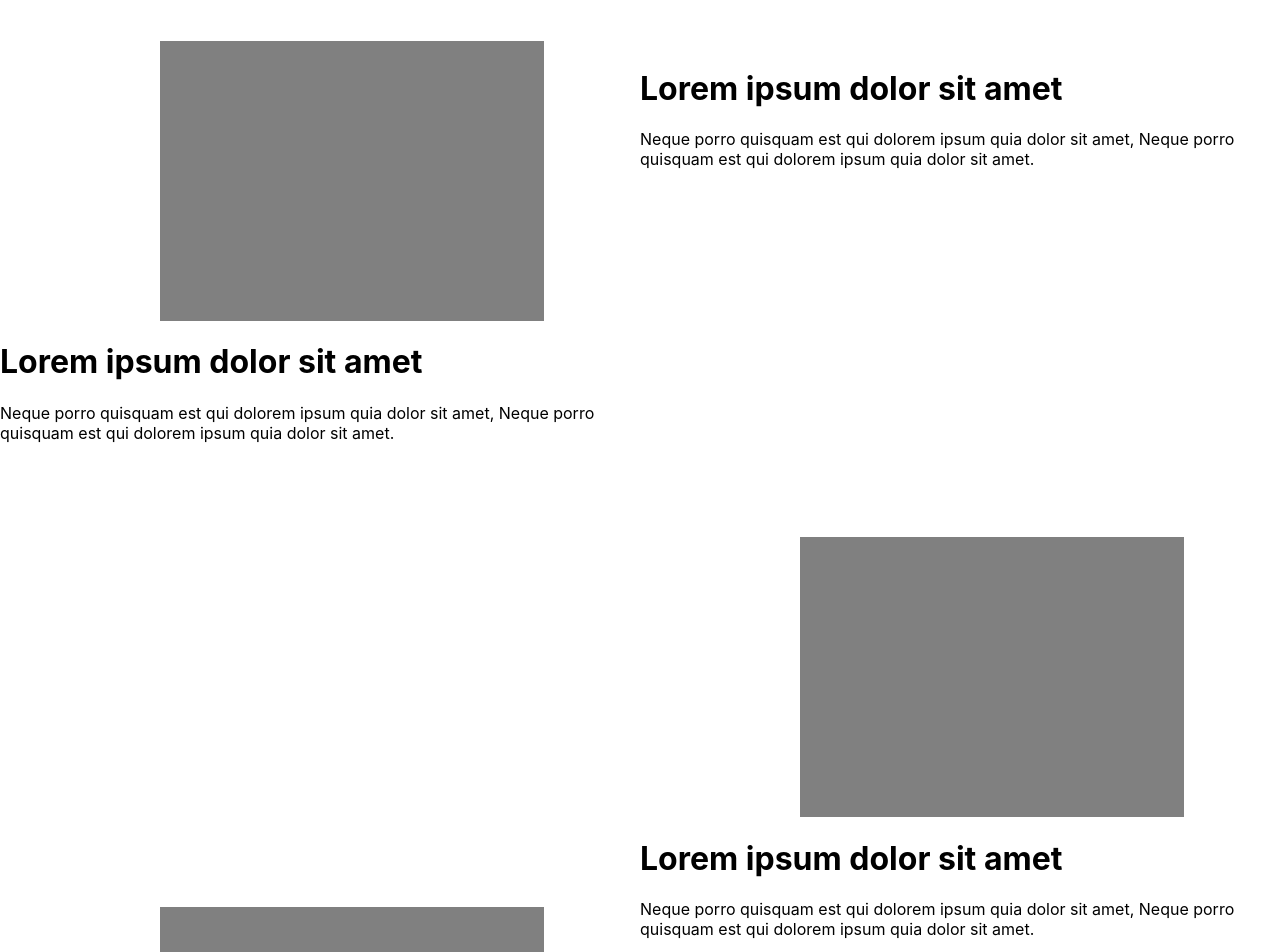
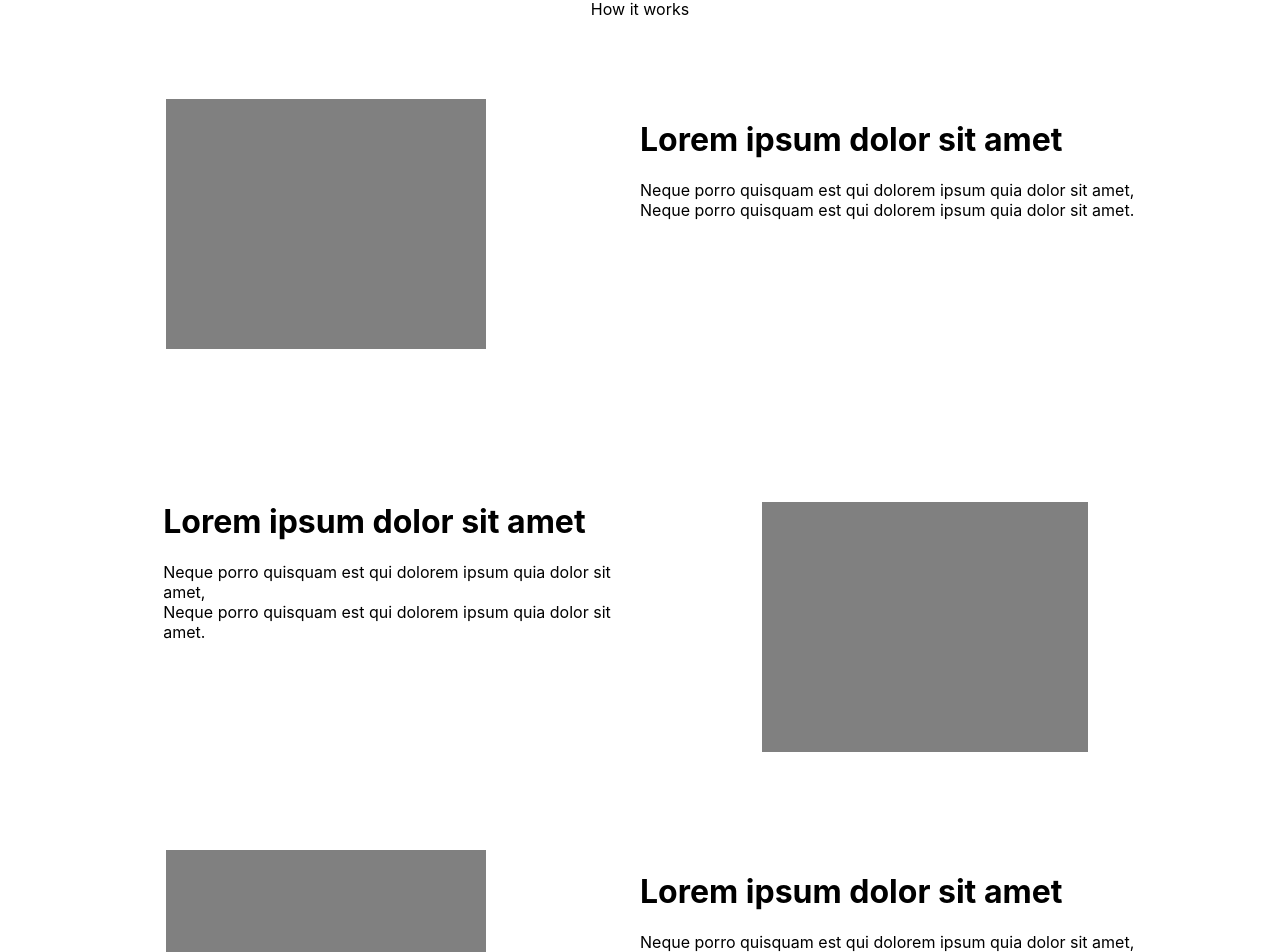
Before and after one commit to zarszz/pc-user-front, a React (Create React App) app: page /how-it-works in a window 1280 px wide. Shown: the part 200-1152 px from the top of the page. Built offline with nearby package versions, Linux system fonts and the light colour scheme.

Commit message:
try to heroku

```diff
--- a/package.json
+++ b/package.json
@@ -3,7 +3,9 @@
   "version": "0.1.0",
   "private": true,
   "dependencies": {
+    "axios": "^0.18.0",
     "create-react-context": "^0.2.3",
+    "jquery": "^3.4.0",
     "react": "^16.8.6",
     "react-dom": "^16.8.6",
     "react-router-dom": "^5.0.0",
--- a/src/App.js
+++ b/src/App.js
@@ -10,19 +10,20 @@ import HowItWork from './common/how-it-works';
 import LandingPage from './landing-page';
 
 import UserDashboard from './user/user-dashboard';
-import UserSignIn from './user/signin';
-import UserSignUpPage from './user/signup';
+import Login from './user/user-feature/signin';
+import UserSignUpPage from './user/user-feature/signup';
 
 
 
 class App extends Component {
+
   render() {
     return (
       <div>
         <Router>
           <Header />
           <Route exact path="/" component={LandingPage} />
-          <Route path ="/signin" component={UserSignIn} />
+          <Route path ="/signin" component={Login} />
           <Route path ="/how-it-works" component={HowItWork} />
           <Route path ="/reward" component={Reward} />
           <Route path ="/user-dashboard" component={UserDashboard} />
--- a/src/common/how-it-works.css
+++ b/src/common/how-it-works.css
@@ -1,76 +1,81 @@
 .title{
-  padding-top: 5%;
+  padding-top: 7%;
   text-align: center;
+  padding-bottom: 5%;
 }
 
-.col1{
+.tutor1{
+  width: 100%;
+}
+
+.tutor1 .tutor-image-1{
+  width: 25%;
+  display: inline-block;
+  padding-left: 13%;
+}
+
+.tutor1 .tutor-image-1 .image-1{
+  width: 100%;
+  height: 250px;
+  background: gray;
+
+}
+
+.tutor1 .tutor-text-1{
+  width: 50%;
+  float: right;
+}
+
+.tutor2{
+  width: 100%;
+  padding-top: 10%;
+}
+
+.tutor2 .tutor-text-2{
+  padding-left: 15%;
+}
+.tutor2 .tutor-text-2 .text-2{
   width: 50%;
 }
 
-.tutor-image-1{
-  padding-left: 25%;
-  padding-top: 5%;
+.tutor2 .tutor-image-2{
+  padding-right: 15%;
 }
 
-.tutor-image-1 .image-1{
-  width: 80%;
-  height: 280px;
+.tutor2 .tutor-image-2 .image-2{
+  width: 30%;
+  float: right;
   background: gray;
+  height: 250px;
 }
 
-.tutor-text-2{
+.tutor3{
+  width: 100%;
+  padding-top: 15%;
+}
+
+.tutor3 .tutor-image-3{
+  width: 25%;
+  display: inline-block;
+  padding-left: 13%;
+}
+
+.tutor3 .tutor-image-3 .image-3{
+  width: 100%;
+  height: 250px;
+  background: gray;
 
 }
 
-.text-2{
-
+.tutor3 .tutor-text-3{
+  width: 50%;
+  float: right;
 }
 
-.tutor-image-3{
-  padding-left: 25%;
-  padding-top: 70%;
-}
-
-.tutor-image-3 .image-3{
-  width: 80%;
-  height: 280px;
-  background: gray;
-}
-
-.col2{
-  width: 50%;
-}
-
-.tutor-text-1{
-
-}
-
-.text-1{
-
-}
-
-.tutor-text-3{
-
-}
-
-.text-3{
-
-}
-
-.tutor-image-2{
-  padding-left: 25%;
-  padding-top: 55%;
-}
-
-.tutor-image-2 .image-2{
-  width: 80%;
-  height: 280px;
-  background: gray;
-}
 
 .footer{
   width: 80%;
-  padding-top: 90%;
+  padding-top: 10%;
   padding-bottom: 5%;
   padding-left: 8%;
 }
--- a/src/common/how-it-works.js
+++ b/src/common/how-it-works.js
@@ -9,49 +9,56 @@ class HowItWork extends React.Component {
           <div className="title">
             <p>How it works</p>
           </div>
-          <div className="col1">
+
+          <div className="tutor1">
             <div className="tutor-image-1">
               <div className="image-1">
+              </div>
+            </div>
+            <div className="tutor-text-1">
+              <div className="text-1">
+                <h1>Lorem ipsum dolor sit amet</h1>
+                <p>Neque porro quisquam est qui dolorem ipsum quia dolor sit amet, <br />
+                  Neque porro quisquam est qui dolorem ipsum quia dolor sit amet.
+                </p>
+              </div>
+            </div>
+          </div>
 
-              </div>
+          <div className="tutor2">
+            <div className="tutor-image-2">
+              <div className="image-2">
+
               </div>
               <div className="tutor-text-2">
                 <div className="text-2">
                   <h1>Lorem ipsum dolor sit amet</h1>
-              <p>Neque porro quisquam est qui dolorem ipsum quia dolor sit amet,
+                  <p>Neque porro quisquam est qui dolorem ipsum quia dolor sit amet,<br />
                     Neque porro quisquam est qui dolorem ipsum quia dolor sit amet.</p>
                 </div>
               </div>
-            <div className="tutor-image-3">
-              <div className="image-3">
-
             </div>
           </div>
 
-          </div>
-          <div className="col2">
-            <div className="tutor-text-1">
-              <div className="text-1">
-              <h1>Lorem ipsum dolor sit amet</h1>
-              <p>Neque porro quisquam est qui dolorem ipsum quia dolor sit amet,
-              Neque porro quisquam est qui dolorem ipsum quia dolor sit amet.
-              </p>
-              </div>
-            </div>
-            <div className="tutor-image-2">
-              <div className="image-2">
+          <div className="tutor3">
+            <div className="tutor-image-3">
+              <div className="image-3">
 
               </div>
             </div>
             <div className="tutor-text-3">
               <div className="text-3">
                 <h1>Lorem ipsum dolor sit amet</h1>
-              <p>Neque porro quisquam est qui dolorem ipsum quia dolor sit amet,
+                <p>Neque porro quisquam est qui dolorem ipsum quia dolor sit amet, <br />
                   Neque porro quisquam est qui dolorem ipsum quia dolor sit amet.
               </p>
               </div>
+
             </div>
           </div>
+
+        </div>
+
         <div className="footer">
           <center>
             <div className="footer-box">
@@ -67,7 +74,6 @@ class HowItWork extends React.Component {
           </center>
         </div>
       </div>
-      </div>
     );
   }
 }
--- a/src/landing-page.css
+++ b/src/landing-page.css
@@ -40,6 +40,7 @@
   padding-top: 2%;
 }
 
+
 .col2{
   padding-top: 3%;
   float: right;
--- a/src/landing-page.js
+++ b/src/landing-page.js
@@ -18,8 +18,10 @@ class LandingPage extends React.Component {
             <br />
           </div>
           <div className="option">
-            <a href="/user-dashboard">Tukar botol plastik</a>
-            <a href="/how-it-works">Pelajari lebih lanjut</a>
+            <div className="border-option">
+              <a href="/user-dashboard">Tukar botol plastik</a>
+              <a href="/how-it-works">Pelajari lebih lanjut</a>
+            </div>
           </div>
         </div>
         <div className="col2">
--- a/src/user/postData.js
+++ /dev/null
@@ -1,17 +0,0 @@
-export function PostData(type, userData) {
-  let BaseURL = 'https://this-user-api.herokuapp.com/api/v1/users/login/';
-  //let BaseURL = 'http://localhost/PHP-Slim-Restful/api/';
-  return new Promise((resolve, reject) => {
-    fetch(BaseURL + type, {
-      method: 'POST',
-      body: JSON.stringify(userData)
-    })
-      .then((response) => response.json())
-      .then((res) => {
-        resolve(res);
-      })
-      .catch((error) => {
-        reject(error);
-      });
-  });
-}
--- a/src/user/signin.js
+++ /dev/null
@@ -1,55 +0,0 @@
-import React, { Component } from 'react';
-import { PostData } from './postData';
-import {Redirect} from 'react-router-dom';
-
-class SignIn extends Component {
-  constructor() {
-    super();
-    this.state = {
-      email: '',
-      password: '',
-      redirectToReferrer: false
-    };
-    this.login = this.login.bind(this);
-    this.onChange = this.login.bind(this);
-  };
-
-  login() {
-    if(this.state.email && this.state.password){
-      PostData('login', this.state).then((result) => {
-        let responseJson  = result;
-        if(responseJson.userData){
-          sessionStorage.setItem('userData', JSON.stringify(responseJson));
-          this.setState({redirectToReferrer: true});
-        }
-      });
-    }
-  }
-
-  onChange(e) {
-    this.setState({[e.target.name]: e.target.value});
-  }
-
-render() {
-
-  if (this.state.redirectToReferrer || sessionStorage.getItem('userData')){
-    return (<Redirect to={'/user-dashboard'}/>)
-  }
-
-  return (
-    <div className="row">
-      <div className="medium-5 columns left">
-        <h4>SignIn</h4>
-        <label>Email</label>
-        <input type="email" name="email" placeholder="email" onChange={this.onChange} />
-        <label>Password</label>
-        <input type="password" name="password" placeholder="Password" onChange={this.onChange}/>
-        <input type="submit" className="button success" value="Login" onClick={this.login} />
-        <a href="/signup">Registration</a>
-      </div>
-    </div>
-  );
-}
-}
-
-export default SignIn;
--- /dev/null
+++ b/src/user/user-feature/postData.js
@@ -0,0 +1,20 @@
+export function PostData(userData) {
+  let BaseURL = "https://this-user-api.herokuapp.com/api/v1/users/login";
+  return new Promise((resolve, reject) => {
+    fetch(BaseURL, {
+      method: "POST",
+      headers:{
+        "Access-Control-Allow-Origin": "*",
+        "Content-Type": "Application/json",
+      },
+      body: JSON.stringify(userData),
+    })
+      .then((response) => response.json())
+      .then((res) => {
+        resolve(res);
+      })
+      .catch((error) => {
+        reject(error);
+      });
+  });
+}
--- /dev/null
+++ b/src/user/user-feature/signin.js
@@ -0,0 +1,57 @@
+import React, { Component } from 'react';
+import { Redirect } from 'react-router-dom';
+import { PostData } from './postData';
+
+class Login extends Component {
+  constructor() {
+    super();
+    this.state = {
+      email: "",
+      password: "",
+      redirectToReferrer: false
+    };
+    this.login = this.login.bind(this);
+    this.onChange = this.onChange.bind(this);
+  }
+
+
+  login() {
+    if (this.state.email && this.state.password) {
+      PostData(this.state).then((result) => {
+        let responseJson = result;
+        if (responseJson.userData) {
+          sessionStorage.setItem('userData', JSON.stringify(responseJson));
+          this.setState({ redirectToReferrer: true });
+        }
+      });
+    }
+  }
+
+
+  onChange(e) {
+    this.setState({ [e.target.name]: e.target.value });
+  }
+  render() {
+
+
+    if (this.state.redirectToReferrer || sessionStorage.getItem('userData')) {
+      return (<Redirect to={'/user-dashboard'} />)
+    }
+
+
+    return (
+      <div className="row" id="Body">
+        <div className="medium-5 columns left">
+          <h4>Login</h4>
+          <label>email</label>
+          <input type="email" name="email" onChange={this.onChange} />
+          <label>Password</label>
+          <input type="password" name="password" onChange={this.onChange} />
+          <input type="submit" value="Login" onClick={this.login} />
+          <a href="/signup">Registration</a>
+        </div>
+      </div>
+    );
+  }
+}
+export default Login;
```
Also changed, not shown: src/user/user-feature/signup.js (renamed from src/user/signup.js), 1 other file (tests, documents, lock files or other folders). Lines whose indentation alone changed are shown as unchanged.
